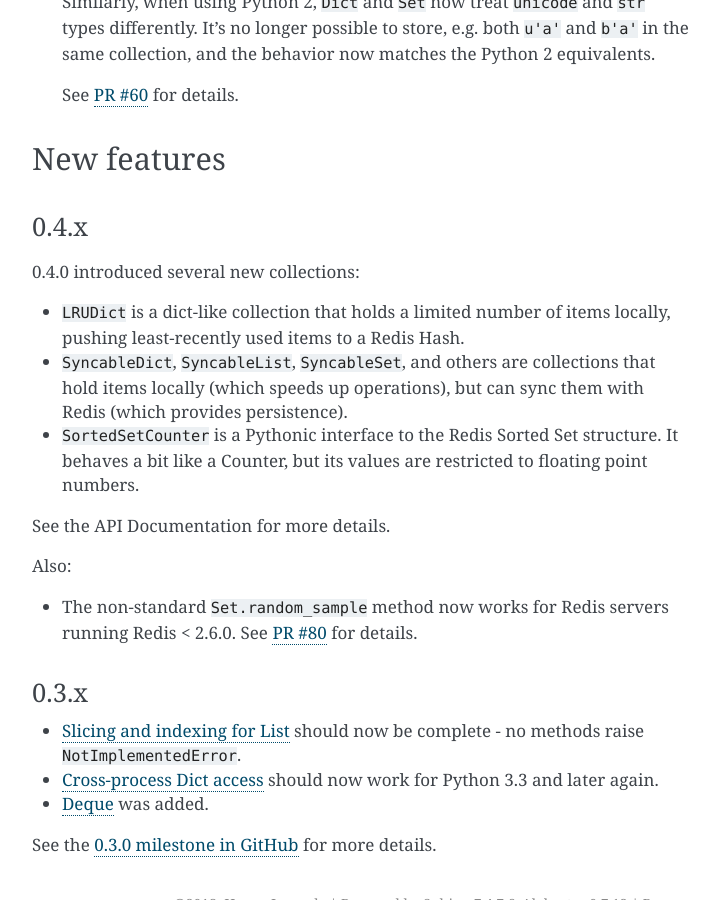
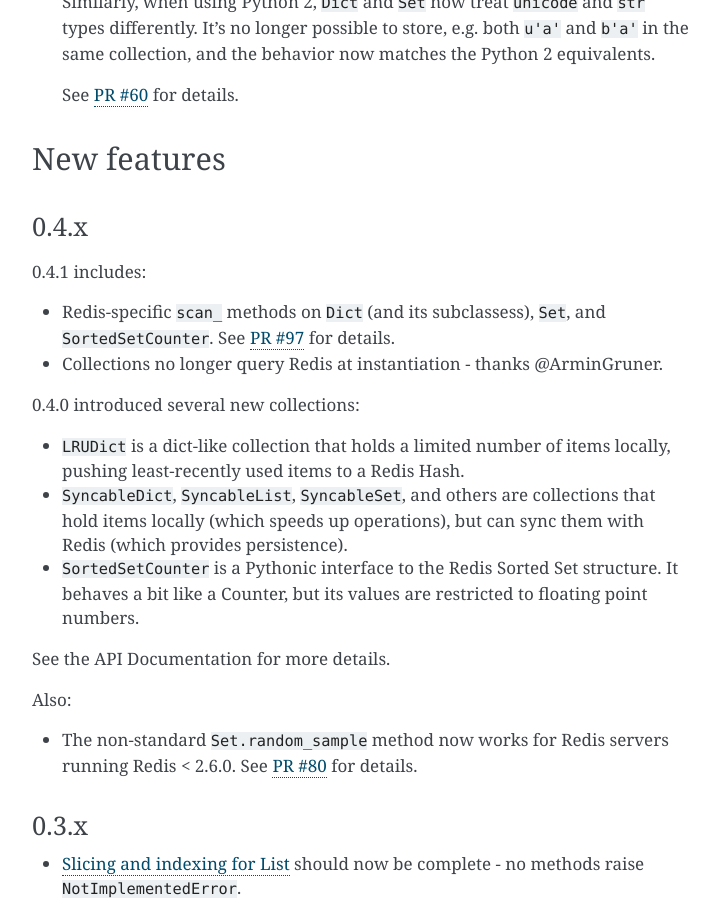
Before and after one commit to redis-collections/redis-collections, a Sphinx documentation site: the page built from docs/changelog.rst, in a window 1280 px wide and 900 px high, scrolled down 1154 px. Shown: the whole window, without its empty margins (388-1107 px from the left). Built offline with Sphinx 7.4.7, drawn with Linux system fonts in a browser that asks for light colours; some of the changed text lies outside the part shown.

Commit message:
Update for version 0.4.1

```diff
--- a/docs/changelog.rst
+++ b/docs/changelog.rst
@@ -67,6 +67,16 @@ New features
 0.4.x
 ^^^^^
 
+0.4.1 includes:
+
+- Redis-specific ``scan_`` methods on ``Dict`` (and its subclassess), ``Set``,
+  and ``SortedSetCounter``. See
+  `PR #97 <https://github.com/honzajavorek/redis-collections/pull/97>`_ for
+  details.
+
+- Collections no longer query Redis at instantiation - thanks @ArminGruner.
+
+
 0.4.0 introduced several new collections:
 
 - ``LRUDict`` is a dict-like collection that holds a limited number of items
--- a/redis_collections/__init__.py
+++ b/redis_collections/__init__.py
@@ -2,7 +2,7 @@
 from __future__ import division, print_function, unicode_literals
 
 __title__ = 'redis-collections'
-__version__ = '0.4.0'
+__version__ = '0.4.1'
 __author__ = 'Honza Javorek'
 __license__ = 'ISC'
 __copyright__ = 'Copyright 2013-? Honza Javorek'
```
